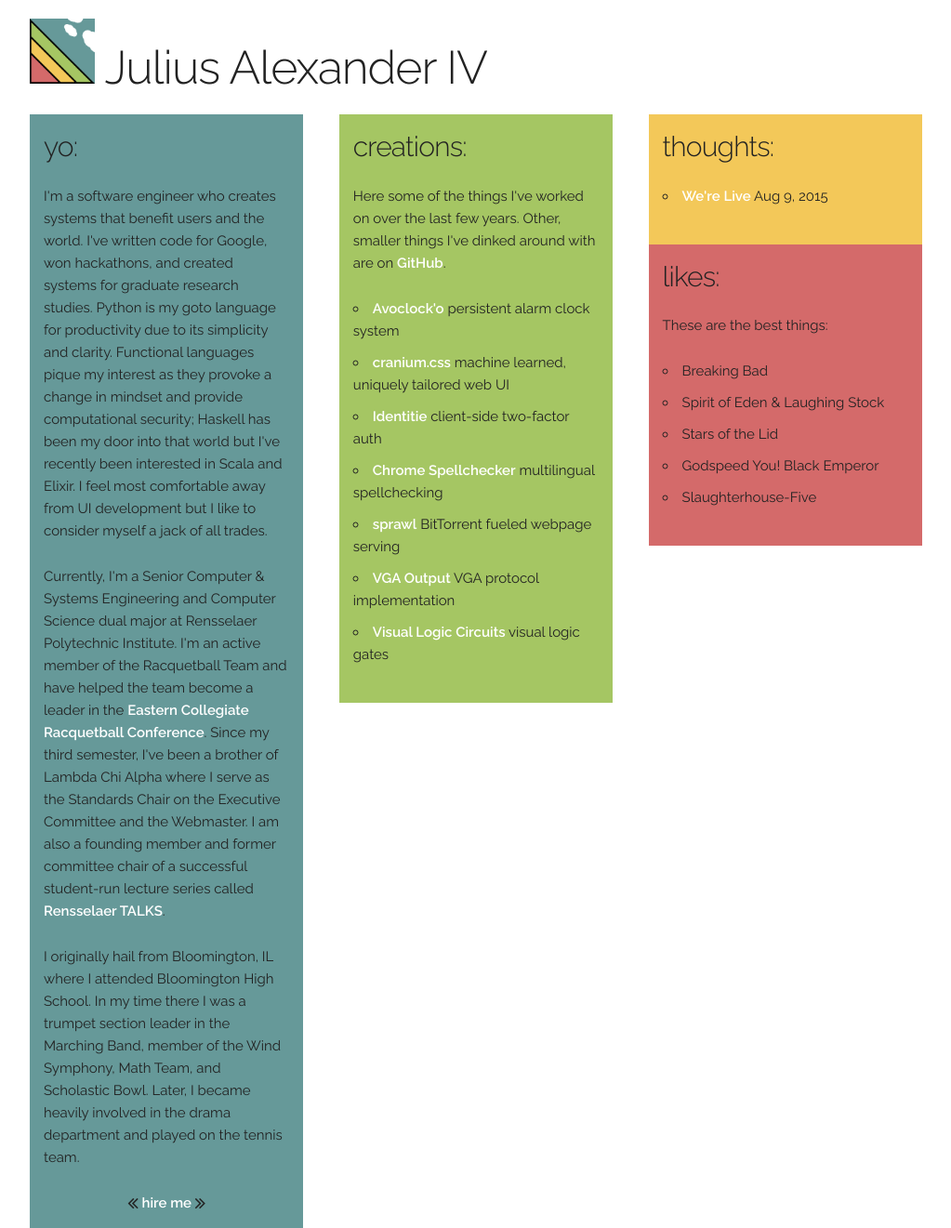
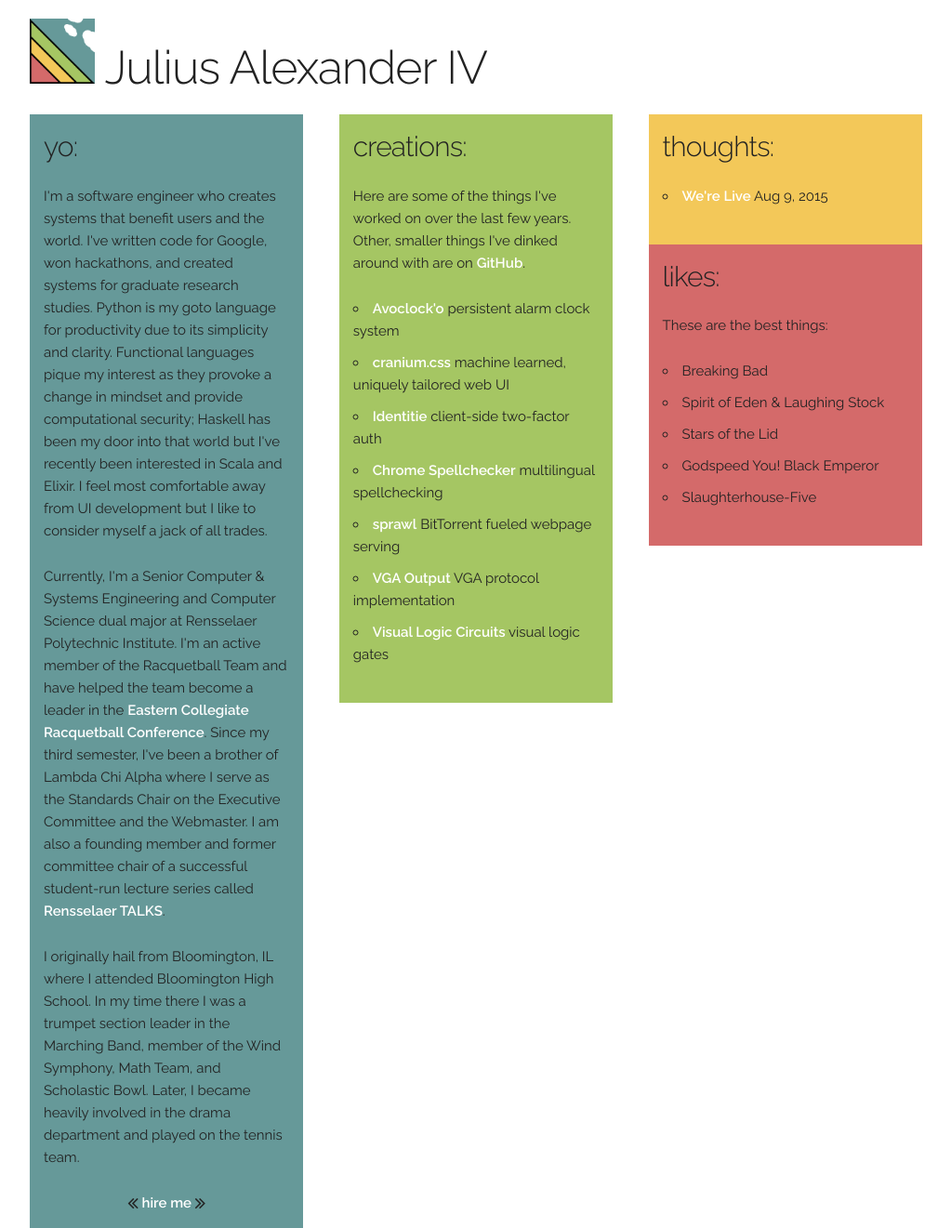
Before and after one commit to juliusiv/juliusiv.github.io, a Jekyll site: the page built from index.html, in a window 1280 px wide. Shown: the whole page at 93% size, without its empty margins (128-1151 px from the left). Built offline with Jekyll 4.4.1, drawn with Linux system fonts in a browser that asks for light colours; nearby versions of some CDN libraries.

Commit message:
Fix typo.

```diff
--- a/_includes/projects.html
+++ b/_includes/projects.html
@@ -1,6 +1,6 @@
 <div id="projects" class="four columns section">
   <h4>creations:</h4>
-  <p>Here some of the things I've worked on over the last few years. Other, smaller things I've dinked around with are on <a href="https://github.com/{{ site.github_username }}" class="inline-a">GitHub</a>.</p>
+  <p>Here are some of the things I've worked on over the last few years. Other, smaller things I've dinked around with are on <a href="https://github.com/{{ site.github_username }}" class="inline-a">GitHub</a>.</p>
 
   <ul>
     {% for project in site.projects %}
```
